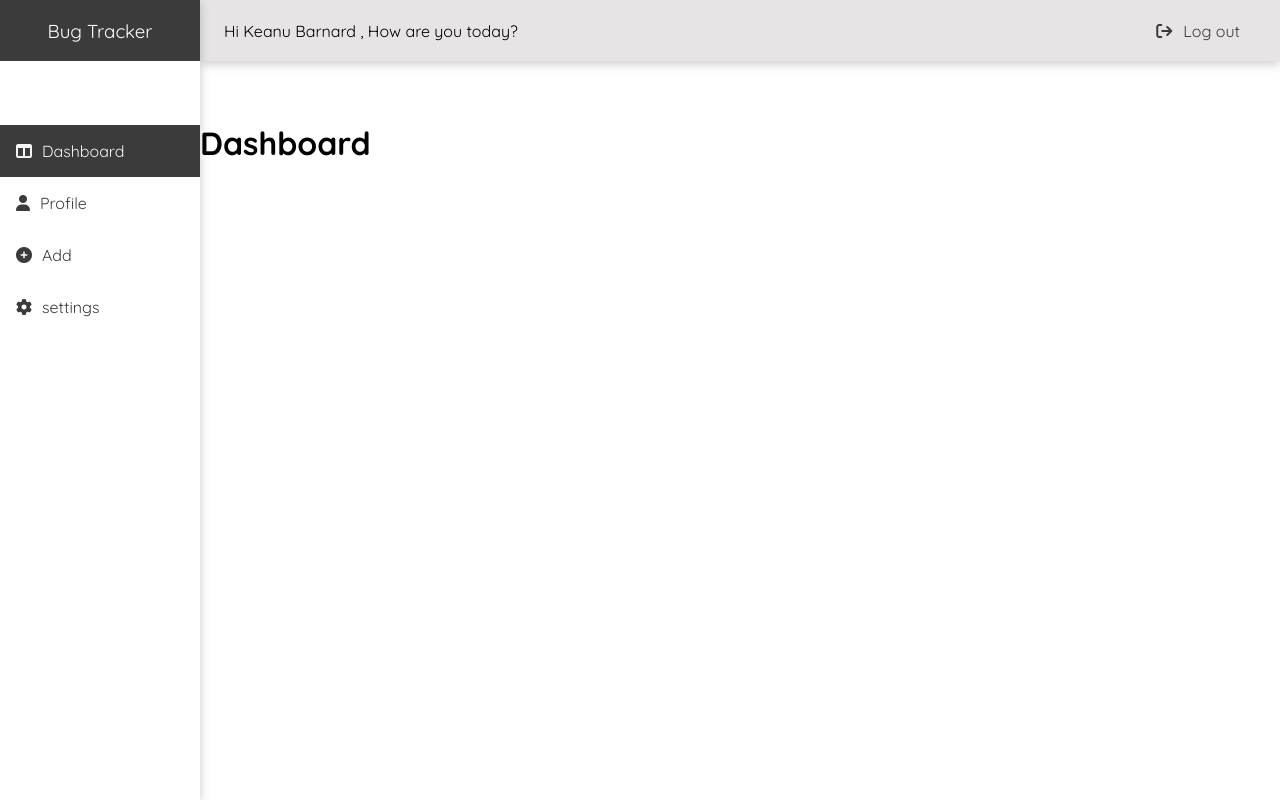
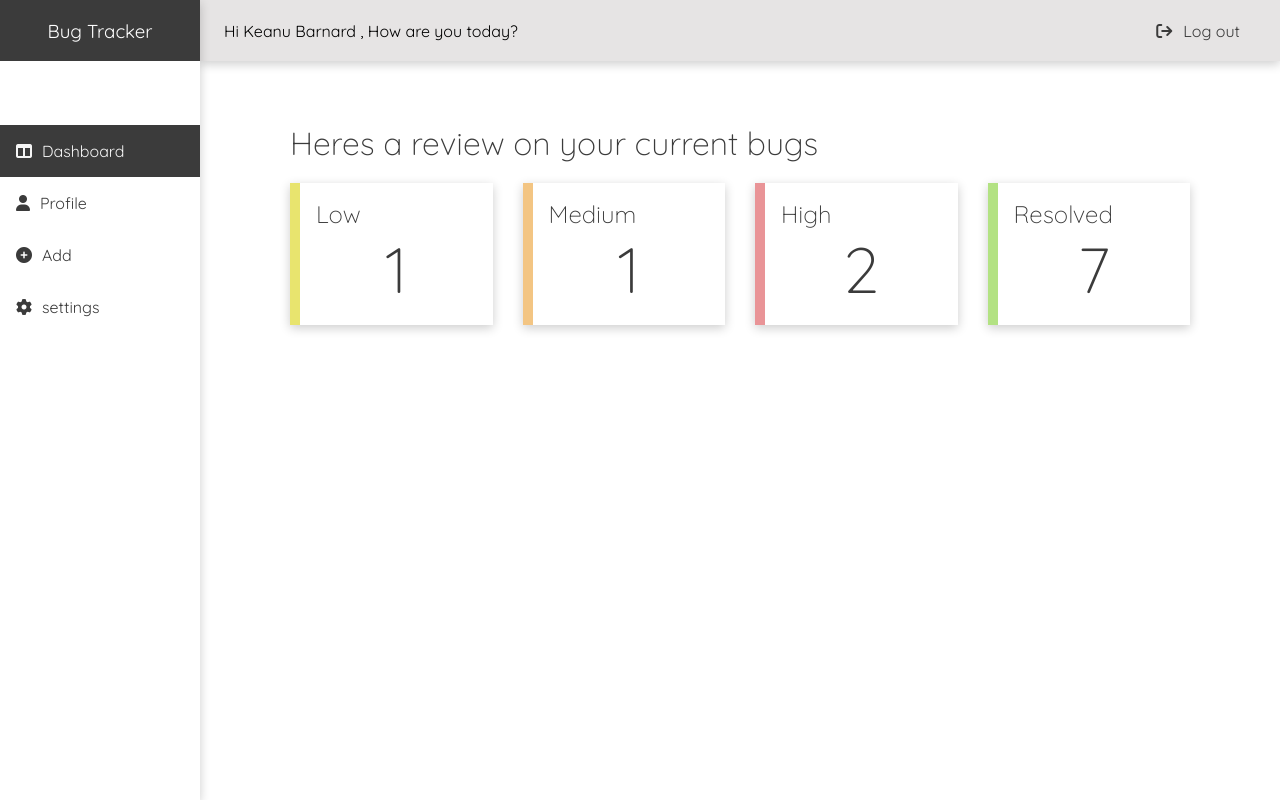
Before and after one commit to KeanuBarnardd/Bug-Tracker-Final, a React (Create React App) app in the folder bug-tracker/: page / in a window 1280 px wide. Built offline with nearby package versions, Linux system fonts and the light colour scheme.

Commit message:
Add Dashboard bug review cards & styling

```diff
--- /dev/null
+++ b/bug-tracker/src/Components/StatsCard/StatsCard.jsx
@@ -0,0 +1,12 @@
+import React from "react";
+
+import "./StatsCard.scss";
+
+export default function StatsCard({ title, value, priority }) {
+  return (
+    <div className={`stats-card ${priority}`}>
+      <h2>{title}</h2>
+      <h1>{value}</h1>
+    </div>
+  );
+}
--- /dev/null
+++ b/bug-tracker/src/Components/StatsCard/StatsCard.scss
@@ -0,0 +1,30 @@
+@import '../../Styles/variables.scss';
+
+.stats-card{
+  width: 100%;
+  padding: $pad-1;
+  //background-color: $light-grey;
+  border-left: 10px solid $light-grey;
+  box-shadow: $shadow-soft;
+  h1{
+    font-size: 4rem;
+    text-align: center;
+  }
+}
+
+
+
+
+
+.stats-card.low{
+  border-left: 10px solid $col-low;
+}
+.stats-card.medium{
+  border-left: 10px solid $col-med;
+}
+.stats-card.high{
+  border-left: 10px solid $col-high;
+}
+.stats-card.resolved{
+  border-left: 10px solid $col-resolved;
+}
--- a/bug-tracker/src/Pages/AddBug/AddBug.jsx
+++ b/bug-tracker/src/Pages/AddBug/AddBug.jsx
@@ -4,7 +4,9 @@ import React from 'react'
 export default function AddBug(){
   return(
     <div className="container-col content">
-      <h1>Add Bug page</h1>
+      <div className="content-view">
+
+      </div>
     </div>
   )
 }
--- a/bug-tracker/src/Pages/Dashboard/Dashboard.jsx
+++ b/bug-tracker/src/Pages/Dashboard/Dashboard.jsx
@@ -1,9 +1,19 @@
-import React from 'react'
+import React from "react";
+import StatsCard from "../../Components/StatsCard/StatsCard";
+import './Dashboard.scss';
 
-export default function Dashboard(){
-  return(
-    <div className='container-col content'>
-      <h1>Dashboard</h1>
+export default function Dashboard() {
+  return (
+    <div className="container-col content">
+      <div className="content-view">
+        <h1>Heres a review on your current bugs</h1>
+        <div className="bug-stats-container">
+          <StatsCard priority="low" title="Low" value="1" />
+          <StatsCard priority="medium" title="Medium" value="1" />
+          <StatsCard priority="high" title="High" value="2" />
+          <StatsCard priority="resolved" title="Resolved" value="7" />
+        </div>
+      </div>
     </div>
-  )
+  );
 }
--- a/bug-tracker/src/Pages/Dashboard/Dashboard.scss
+++ b/bug-tracker/src/Pages/Dashboard/Dashboard.scss
@@ -0,0 +1,7 @@
+@import '../../Styles/variables.scss';
+
+.bug-stats-container{
+  display: flex;
+  gap: 30px;
+  justify-content: space-evenly;
+}
--- a/bug-tracker/src/Pages/Profile/Profile.jsx
+++ b/bug-tracker/src/Pages/Profile/Profile.jsx
@@ -3,7 +3,9 @@ import React from 'react'
 export default function Profile(){
   return(
     <div className="profile content">
-      <h1>Profile Page</h1>
+      <div className="content-view">
+
+        </div>
     </div>
   )
 }
--- a/bug-tracker/src/Pages/Settings/Settings.jsx
+++ b/bug-tracker/src/Pages/Settings/Settings.jsx
@@ -4,7 +4,9 @@ import './Settings.scss';
 export default function Settings(){
   return(
     <div className="settings content">
-      <h1>This is the settings component</h1>
+      <div className="content-view">
+
+        </div>
     </div>
   )
 }
--- a/bug-tracker/src/Styles/general.scss
+++ b/bug-tracker/src/Styles/general.scss
@@ -3,15 +3,27 @@
 
 *{
   box-sizing: border-box;
+  font-family: $ff-gen;
   margin: 0;
   padding: 0;
 }
 
-h1,h2,h3,h4,h5,h6,p{
-  font-family: $ff-gen;
+h1,h2,h3,h4,h5,h6{
+  font-weight: 300;
+  color: $dark-grey;
 }
 
+
 .content{
+  display: flex;
+  justify-content: center;
+
   margin-left: $nav-w;
   margin-top: $nav-h;
+  .content-view{
+    display: flex;
+    flex-direction: column;
+    gap: 20px;
+    width: clamp(200px,90%,900px);
+  }
 }
--- a/bug-tracker/src/Styles/variables.scss
+++ b/bug-tracker/src/Styles/variables.scss
@@ -11,10 +11,16 @@ $fs-1: 1em;
 
 // Header Sizes
 $h1-1: 2rem;
+$h1-2:2.2rem;
 
 //Colours
 $light-grey: rgb(230, 228, 228);
 $dark-grey: rgb(59, 59, 59);
+
+$col-low: #E8E46E;
+$col-med:#F3C583;
+$col-high:#E99497;
+$col-resolved: #B3E283;
 
 //Border Style
 $border-gen: 2px solid $light-grey;
```
